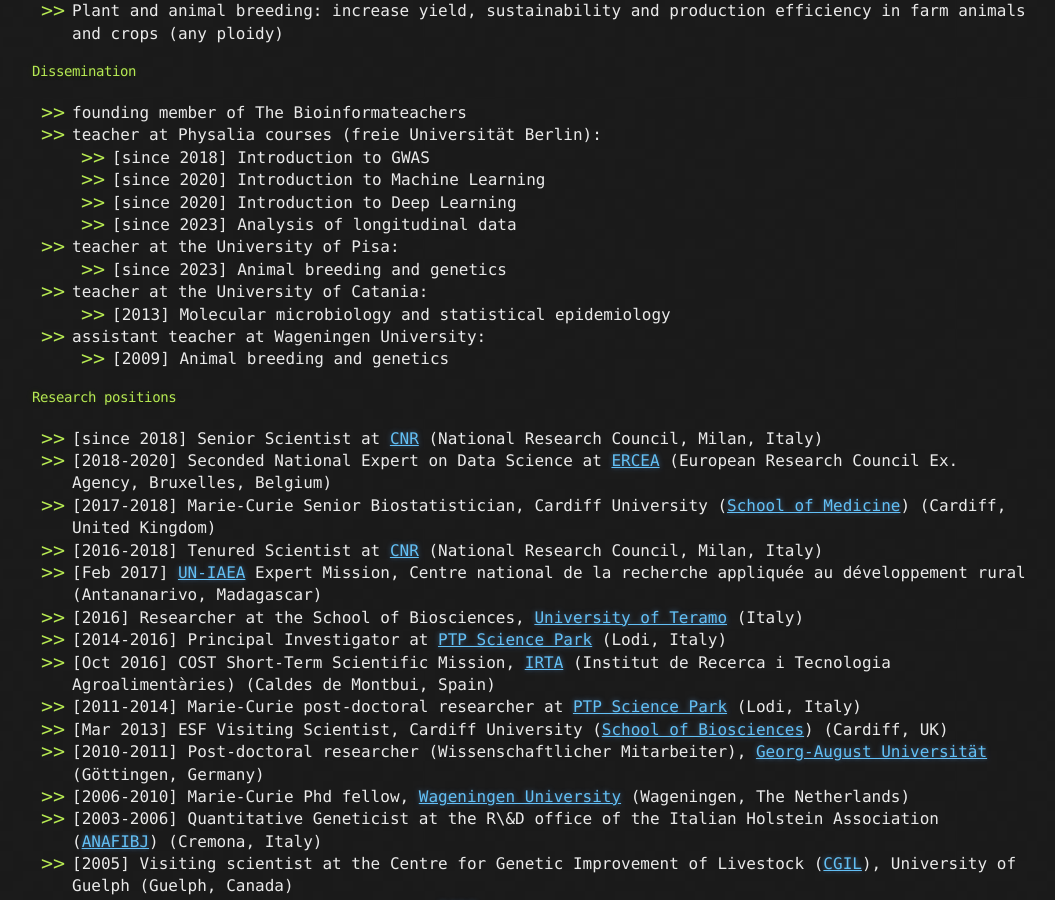
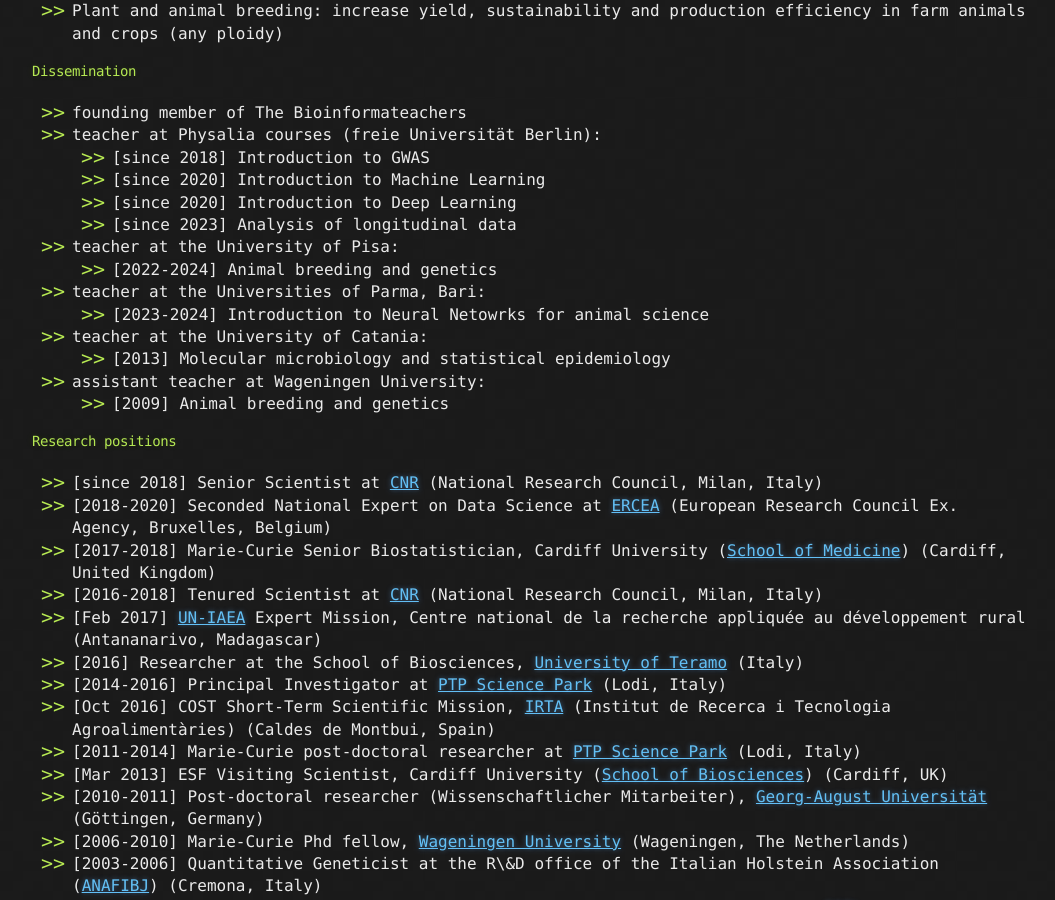
Before and after one commit to bioinformateachers/bioinformateachers.github.io, a Jekyll site: the page built from filippo.md, in a window 1280 px wide and 900 px high, scrolled down 1498 px. Shown: the whole window, without its empty margins (108-1163 px from the left). Built offline with Jekyll 4.4.1, drawn with Linux system fonts in a browser that asks for light colours; some of the changed text lies outside the part shown.

Commit message:
corrected: address

```diff
--- a/filippo.md
+++ b/filippo.md
@@ -49,7 +49,9 @@ Current projects include: deep neural network models for image, sound, text and
 	- [since 2020] Introduction to Deep Learning
 	- [since 2023] Analysis of longitudinal data
 - teacher at the University of Pisa:
-	- [since 2023] Animal breeding and genetics
+	- [2022-2024] Animal breeding and genetics
+- teacher at the Universities of Parma, Bari:
+	- [2023-2024] Introduction to Neural Netowrks for animal science
 - teacher at the University of Catania:
 	- [2013] Molecular microbiology and statistical epidemiology
 - assistant teacher at Wageningen University:
```
Also changed, not shown: other parts of filippo.md (+1 -1 lines).
